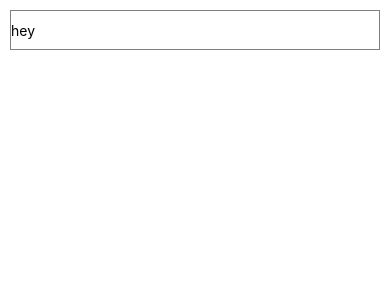
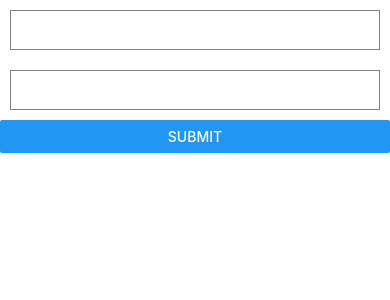
Before and after one commit to SurajMothilal/WalletMaster, a React Native app in the folder MobileApp/: screen / in a window 390 px wide. Shown: the top 300 px of the page. Built offline with nearby package versions, Linux system fonts and the light colour scheme.

Commit message:
Adds a button primitive

```diff
--- a/MobileApp/src/components/ScSignUp.tsx
+++ b/MobileApp/src/components/ScSignUp.tsx
@@ -1,9 +1,16 @@
 import React from 'react';
 
 import PrTextField from './common/PrTextField';
+import PrButton from './common/PrButton';
 
 const ScSignUp = () => {
-  return <PrTextField placeholder="hey" />;
+  return (
+    <>
+      <PrTextField placeholder="" />
+      <PrTextField placeholder="" />
+      <PrButton title="Submit" onPress={() => null} />
+    </>
+  );
 };
 
 export default ScSignUp;
--- /dev/null
+++ b/MobileApp/src/components/common/PrButton.tsx
@@ -0,0 +1,10 @@
+import React from 'react';
+import {Button, ButtonProps} from 'react-native';
+
+type Props = ButtonProps;
+
+const PrButton: React.FC<Props> = ({title, onPress}) => {
+  return <Button title={title} onPress={onPress} />;
+};
+
+export default PrButton;
--- a/MobileApp/src/components/common/PrTextField.tsx
+++ b/MobileApp/src/components/common/PrTextField.tsx
@@ -1,18 +1,17 @@
 import React, {useState} from 'react';
-import {StyleSheet, ViewStyle, TextInput, TextInputProps} from 'react-native';
+import {StyleSheet, TextInput, TextInputProps} from 'react-native';
 
 type Props = {
   placeholder?: string;
-  style?: ViewStyle;
 } & TextInputProps;
 
-const PrTextField = ({placeholder, style}) => {
-  const [value, onChangeText] = useState(placeholder);
+const PrTextField: React.FC<Props> = ({placeholder, style}) => {
+  const [value, onChangeText] = useState(placeholder || '');
   return (
     <TextInput
       onChangeText={onChangeText}
       value={value}
-      style={[style, styles.fieldStyle]}
+      style={[style || {}, styles.fieldStyle]}
     />
   );
 };
```
